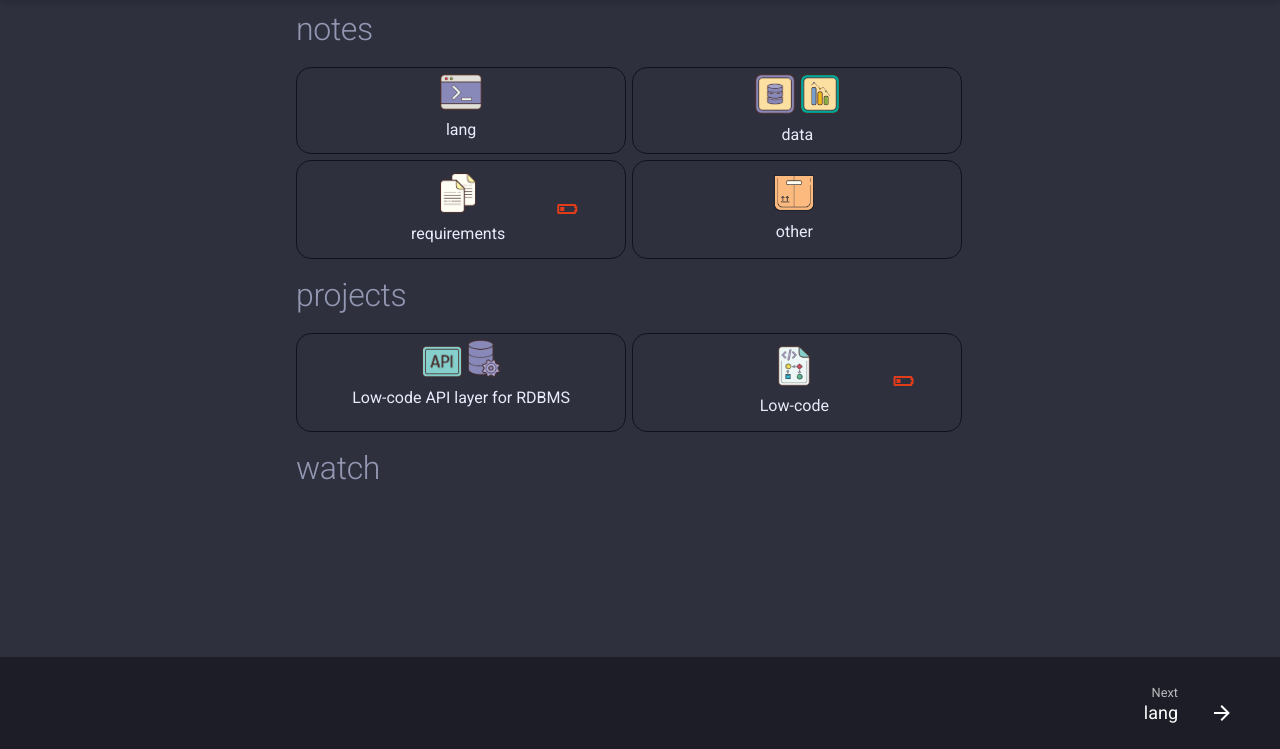
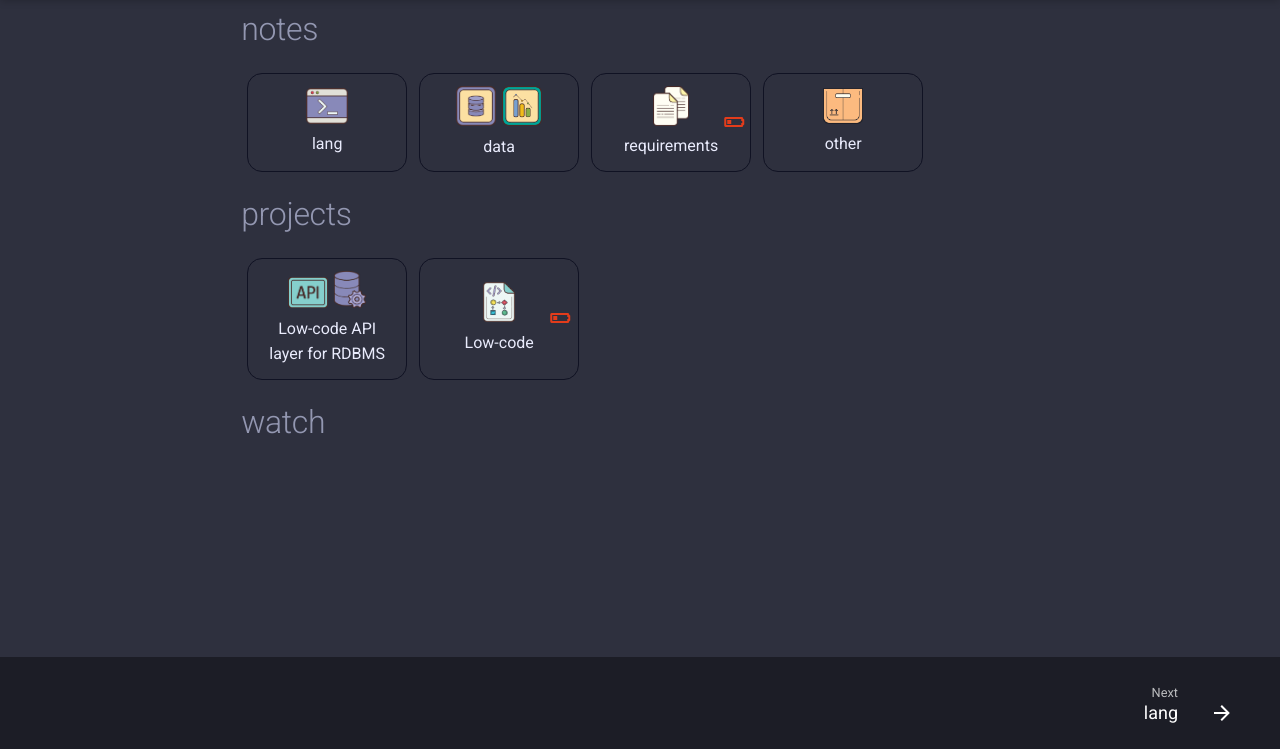
Before and after one commit to agrazh/agrazh.github.io, a plain HTML site: page index.html in a window 1280 px wide. Shown: the part 51-800 px from the top of the page. Drawn offline with Linux system fonts and the light colour scheme.

Commit message:
Update layout

```diff
--- a/css/custom.css
+++ b/css/custom.css
@@ -20,6 +20,7 @@ h2, h3 {
 .flex-row {
   display:flex;
   flex-direction: row;
+  flex-wrap: wrap;
   width: 100%;
 }
 
@@ -28,9 +29,10 @@ h2, h3 {
   flex-direction: column;
   align-items:center;
   box-sizing: border-box;
-  width: 48%;
-  padding:6px;
-  margin-right:6px;
+  width: 10em;
+  padding: 6px;
+  /* margin-right:6px; */
+  margin: 6px;
   border: solid 1px #101223;
   border-radius: 15px;
 }
@@ -38,11 +40,12 @@ h2, h3 {
 .ref-button-2 {
   display:flex;
   flex-direction: row;
-  align-items:center;
+  align-items: center;
+  justify-content: center;
   box-sizing: border-box;
-  width: 48%;
-  padding:6px;
-  margin-right:6px;
+  width: 10em;
+  padding: 6px;
+  margin: 6px;
   border: solid 1px #101223;
   border-radius: 15px;
 }
@@ -52,9 +55,9 @@ h2, h3 {
   flex-direction: column;
   align-items:center;
   box-sizing: border-box;
-  width: 60%;
+  width: 90%;
   padding:6px;
-  margin-right:6px;
+  /* margin-right:6px; */
   /* border: solid 1px #101223;
   border-radius: 15px; */
 }
@@ -76,3 +79,11 @@ h2, h3 {
 .ref-button-title {
 
 }
+
+/* .md-grid {
+  max-width: 900px;
+} */
+
+.md-content {
+  margin-left: 16%;
+}
--- a/index.html
+++ b/index.html
@@ -150,7 +150,7 @@
 
 
 
-    <div class="md-sidebar md-sidebar--primary" data-md-component="navigation" style="visibility: hidden;">
+              <div class="md-sidebar md-sidebar--primary" data-md-component="navigation" hidden>
                 <div class="md-sidebar__scrollwrap">
                   <div class="md-sidebar__inner">
 
@@ -280,7 +280,7 @@
 
 
 
-    <div class="md-sidebar md-sidebar--secondary" data-md-component="toc" style="visibility: hidden;">
+              <div class="md-sidebar md-sidebar--secondary" data-md-component="toc" hidden>
                 <div class="md-sidebar__scrollwrap">
                   <div class="md-sidebar__inner">
 
@@ -302,30 +302,27 @@
 
 
                 <h1 id="notes">notes</h1>
-<!-- row 1 -->
+<!-- row 1 new -->
 <div class="flex-row">
-  <p>
-    <div class="ref-button" onclick="location.href='lang';" style="cursor: pointer;">
+    <div class="ref-button-2" onclick="location.href='lang';" style="cursor: pointer;">
+      <div class="ref-button-2-middle">
         <div>
           <img title="" src="./img/Console-100.png" alt="" width="42"></img>
         </div>
         <div>lang</div>
       </div>
-  </p>
-  <p>
-    <div class="ref-button" onclick="location.href='data';" style="cursor: pointer;">
+    </div>
+    <!-- -->
+    <div class="ref-button-2" onclick="location.href='data';" style="cursor: pointer;">
+      <div class="ref-button-2-middle">
         <div>
           <img title="" src="./img/Database_-beige-100.png" alt="" width="40" style="margin-right:0.1em;"></img>
           <img title="" src="./img/Bar_chart-beige-150.png" alt="" width="40"></img>
         </div>
         <div>data</div>
       </div>
-  </p>
     </div>
-
-<!-- row 2 -->
-<div class="flex-row" style="margin-top:6px;">
-  <p>
+    <!-- -->
     <div class="ref-button-2" onclick="location.href='#';" style="cursor: pointer;">
       <div style="width:20%"></div>
       <div class="ref-button-2-middle">
@@ -340,27 +337,24 @@
         <i class="fas fa-battery-quarter" style="color:#e33c1b;"></i>
       </div>
     </div>
-  </p>
-  <p>
+    <!-- -->
     <div class="ref-button-2" onclick="location.href='other';" style="cursor: pointer;">
-      <div style="width:20%"></div>
       <div class="ref-button-2-middle">
         <div>
           <img title="" src="/img/Box_empty-250.png" alt="" width="40"></img>
         </div>
         <div>other</div>
       </div>
-      <div style="width:20%"></div>
     </div>
-  </p>
+    <!-- -->
 </div>
+
 <p></p>
 
 <h1 id="projects">projects</h1>
-<!-- row 1 -->
-<div style="display:flex; width: 100%;">
-  <p>
-    <div class="ref-button" onclick="location.href='https://github.com/agrazh/low-code-API-layer-for-RDBMS'" style="cursor: pointer;">
+<div class="flex-row">
+  <div class="ref-button-2" onclick="location.href='https://github.com/agrazh/low-code-API-layer-for-RDBMS'" style="cursor: pointer;">
+    <div class="ref-button-2-middle">
       <div>
         <img title="" src="./img/API-150.png" alt="" width="40" style="margin-right:0.1em;"></img>
         <img title="" src="./img/Database-admin-purple-150.png" alt="" width="32px"></img>
@@ -369,8 +363,8 @@
         Low-code API layer for RDBMS
       </div>
     </div>
-  </p>
-  <p>
+  </div>
+  <!-- -->
   <div class="ref-button-2" onclick="location.href='#';" style="cursor: pointer;">
     <div style="width:20%"></div>
     <div class="ref-button-2-middle">
@@ -385,7 +379,7 @@
       <i class="fas fa-battery-quarter" style="color:#e33c1b;"></i>
     </div>
   </div>
-  </p>
+  <!-- -->
 </div>
 <p></p>
 
```
Also changed, not shown: 2020/12-vs_code-ps_cannot_be_loaded/index.html (+7 -1 lines), data/index.html (+8 -2 lines), lang/index.html (+2 -2 lines), other/index.html (+2 -2 lines), 2020/Python_CTypes/index.html (indentation only), 2020/Python_Generators/index.html (indentation only), 2020/article_1/index.html (indentation only), 2020/article_2/index.html (indentation only), 2020/post_1/index.html (indentation only), 2020/post_2/index.html (indentation only), 404.html (indentation only), 1 other file. Lines whose indentation alone changed are shown as unchanged.
